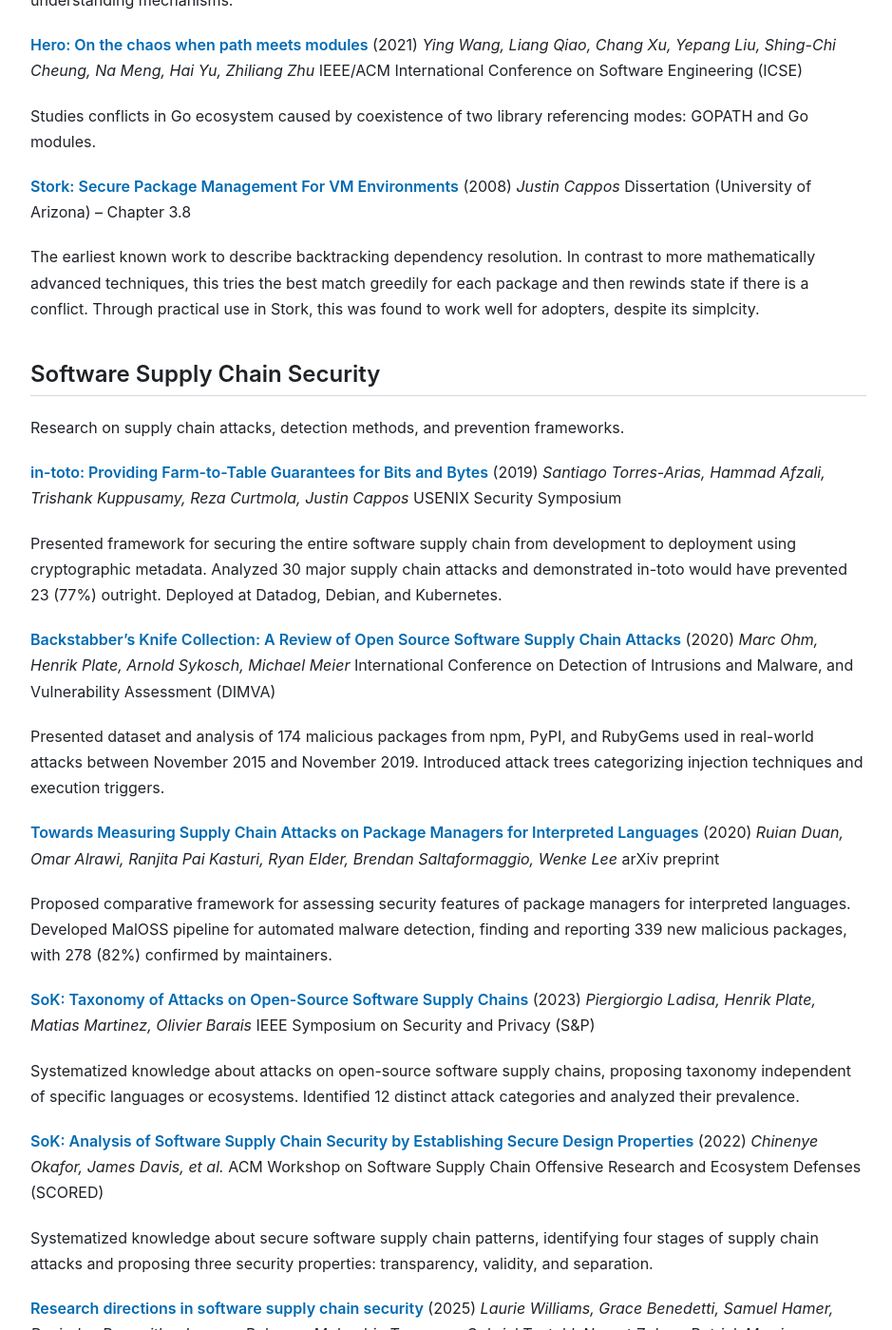
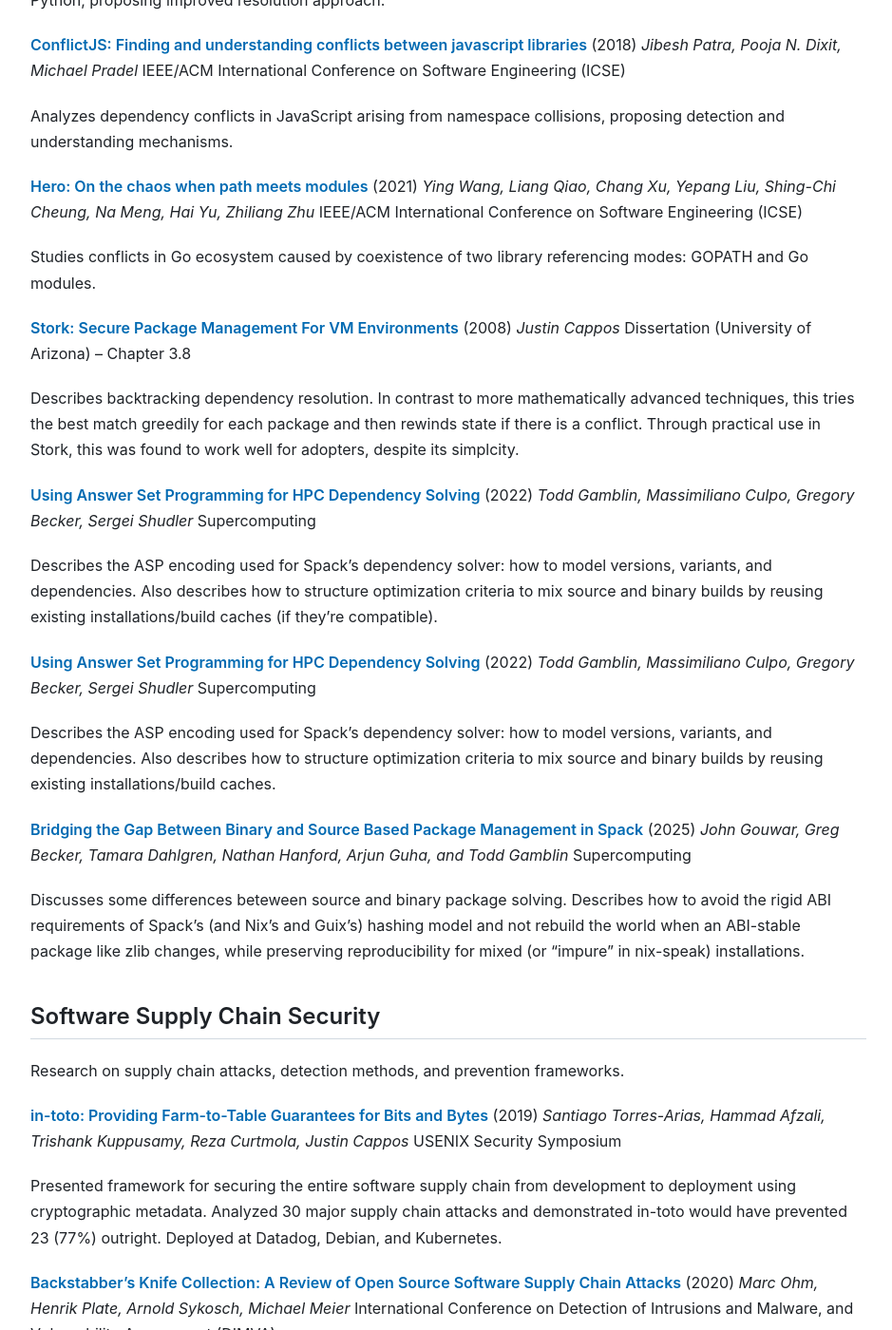
Before and after one commit to andrew/nesbitt.io, a Jekyll site: the page built from _posts/2025-11-13-package-management-papers.md, in a window 1280 px wide and 1400 px high, scrolled down 4776 px. Shown: the whole window at 95% size, without its empty margins (168-1107 px from the left). Built offline with Jekyll 4.4.1, drawn with Linux system fonts in a browser that asks for light colours; some of the changed text lies outside the part shown.

Commit message:
Add some papers
Added some papers to the list:

* Roberto Di Cosmo's paper that showed packaging was NP-complete. Before this paper, RPM
  and Debian used greedy algorithms and heuristics; not complete solvers.

* A couple Spack papers on solving (that go deeper on our ASP encoding)

Possibly controversial: Since Di Cosmo's paper reduced installation to SAT, I would
claim that's the first description of a backtracking package solver (since DPLL, CDCL,
etc. all do backtracking internally). So I removed the "first" language for another
paper.

Signed-off-by: Todd Gamblin <tgamblin@llnl.gov>

```diff
--- a/_posts/2025-11-13-package-management-papers.md
+++ b/_posts/2025-11-13-package-management-papers.md
@@ -113,6 +113,14 @@
 
 Research establishing the theoretical complexity of dependency resolution and practical solutions.
 
+**[EDOS deliverable WP2-D2.1: Report on Formal Management of Software Dependencies](https://www.researchgate.net/publication/278629134_EDOS_deliverable_WP2-D21_Report_on_Formal_Management_of_Software_Dependencies)** (2005)
+*Roberto Di Cosmo*
+INRIA Technical Report
+
+First document to show that the package installation problem is NP-complete. First to
+show a 3SAT encoding for Debian and RPM solves. Compares package constraint languages
+and proposes improvements for metadata.
+
 **[OPIUM: Optimal Package Install/Uninstall Manager](https://cseweb.ucsd.edu/~lerner/papers/opium.pdf)** (2007)
 *Chris Tucker, David Shuffelton, Ranjit Jhala, Sorin Lerner*
 International Conference on Software Engineering (ICSE)
@@ -177,7 +185,28 @@
 *Justin Cappos*
 Dissertation (University of Arizona) -- Chapter 3.8
 
-The earliest known work to describe backtracking dependency resolution.  In contrast to more mathematically advanced techniques, this tries the best match greedily for each package and then rewinds state if there is a conflict.  Through practical use in Stork, this was found to work well for adopters, despite its simplcity.
+Describes backtracking dependency resolution.  In contrast to more mathematically advanced techniques, this tries the best match greedily for each package and then rewinds state if there is a conflict.  Through practical use in Stork, this was found to work well for adopters, despite its simplcity.
+
+**[Using Answer Set Programming for HPC Dependency Solving](https://dl.acm.org/doi/abs/10.5555/3571885.3571931)** (2022)
+*Todd Gamblin, Massimiliano Culpo, Gregory Becker, Sergei Shudler*
+Supercomputing
+
+Describes the ASP encoding used for Spack's dependency solver: how to model versions, variants, and dependencies. Also describes how to structure optimization criteria to mix source and binary builds by reusing existing installations/build caches (if they're compatible).
+
+**[Using Answer Set Programming for HPC Dependency Solving](https://dl.acm.org/doi/abs/10.5555/3571885.3571931)** (2022)
+*Todd Gamblin, Massimiliano Culpo, Gregory Becker, Sergei Shudler*
+Supercomputing
+
+Describes the ASP encoding used for Spack's dependency solver: how to model versions, variants, and dependencies. Also describes how to structure optimization criteria to mix source and binary builds by reusing existing installations/build caches.
+
+**[Bridging the Gap Between Binary and Source Based Package Management in Spack](https://dl.acm.org/doi/10.1145/3712285.3759791)** (2025)
+*John Gouwar, Greg Becker, Tamara Dahlgren, Nathan Hanford, Arjun Guha, and Todd Gamblin*
+Supercomputing
+
+Discusses some differences beteween source and binary package solving. Describes how to
+avoid the rigid ABI requirements of Spack's (and Nix's and Guix's) hashing model and not
+rebuild the world when an ABI-stable package like zlib changes, while preserving
+reproducibility for mixed (or "impure" in nix-speak) installations.
 
 ## Software Supply Chain Security
 
@@ -550,7 +579,7 @@
 Tool for CRAN package maintainers.
 
 **[The Spack Package Manager: Bringing Order to HPC Software Chaos](https://dl.acm.org/doi/10.1145/2807591.2807623)** (2015)
-*Multiple authors*
+*Todd Gamblin, Matthew LeGendre, Michael R. Collette, Gregory L. Lee, Adam Moody, Bronis R. de Supinski, Scott Futral*
 Supercomputing
 
 Package manager designed for HPC environments.
```
